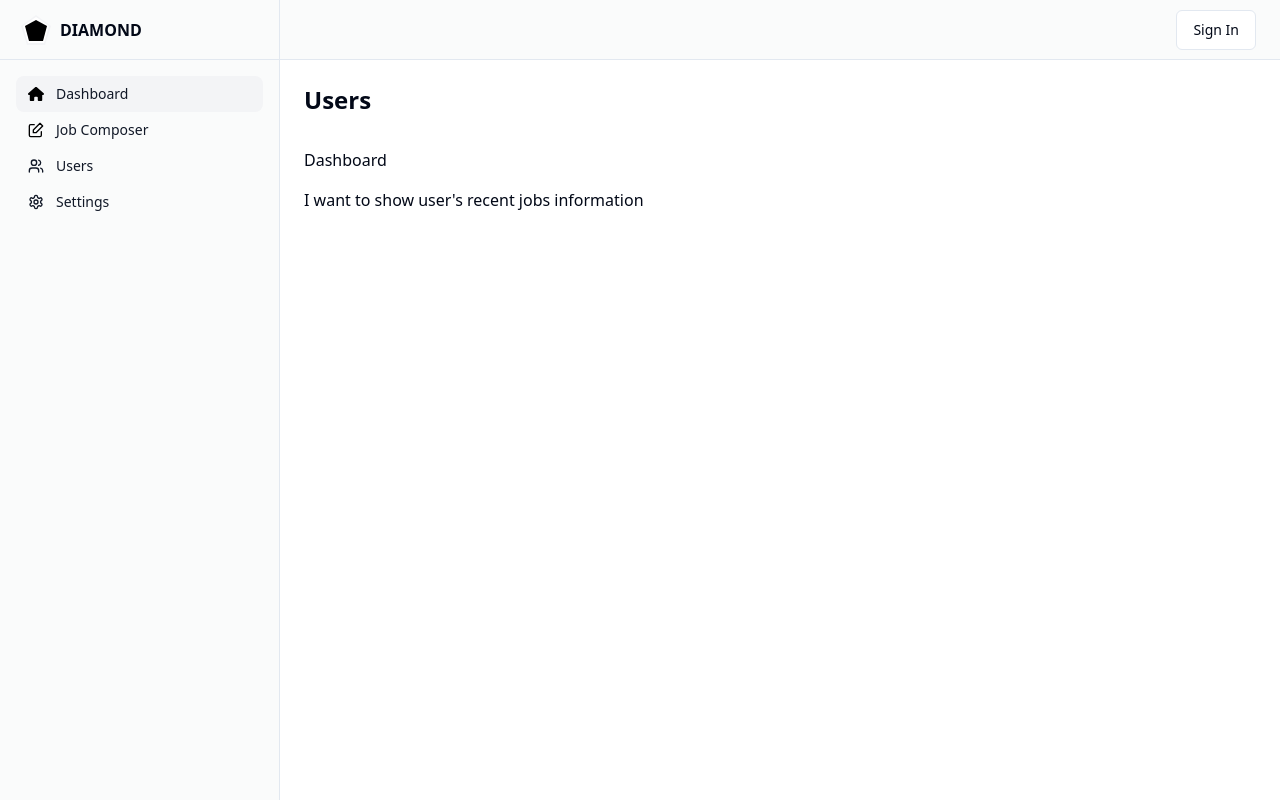
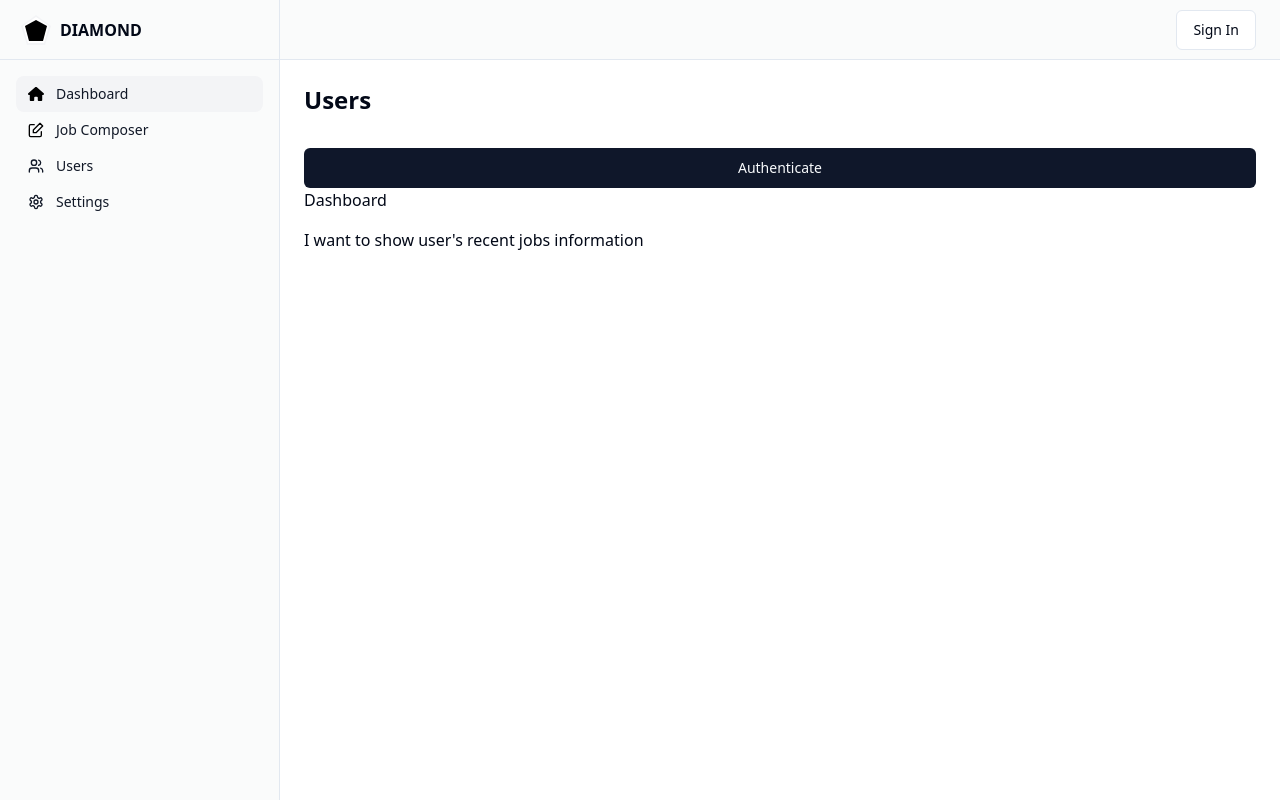
Before and after one commit to minump/diamond-admin-dashboard, a Next.js app: page / in a window 1280 px wide. Built offline with nearby package versions, Linux system fonts and the light colour scheme; no server answers.

Commit message:
AuthenticateButton

```diff
--- a/app/page.tsx
+++ b/app/page.tsx
@@ -1,12 +1,19 @@
+'use client';
 import { getUsers } from '@/lib/db';
 import { Button } from '@/components/ui/button';
-import { getOAuth2UrlAndLogin } from "@/lib/taskHandlers"
+import { getOAuth2UrlAndLogin } from "@/lib/taskHandlers";
 
-const handleAuthenticate = async () => {
-  const { url, state } = await getOAuth2UrlAndLogin();
-  console.log(url);
 
+const AuthenticateButton = () => {
+  const handleAuthenticate = async () => {
+    const { url, state } = await getOAuth2UrlAndLogin();
+    console.log(url);
+    // Additional logic for handling authentication
+  };
+
+  return <Button onClick={handleAuthenticate}>Authenticate</Button>;
 };
+
 
 export default async function DashboardPage({
   searchParams
@@ -19,7 +26,7 @@ export default async function DashboardPage({
       <div className="flex items-center mb-8">
         <h1 className="font-semibold text-lg md:text-2xl">Users</h1>
       </div>
-      {/* <Button onClick={handleAuthenticate}>Authenticate</Button> */}
+      <AuthenticateButton />
       <div className="w-full mb-4">
         {/* <Search value={searchParams.q} /> */}
         <h1>Dashboard</h1>
```
